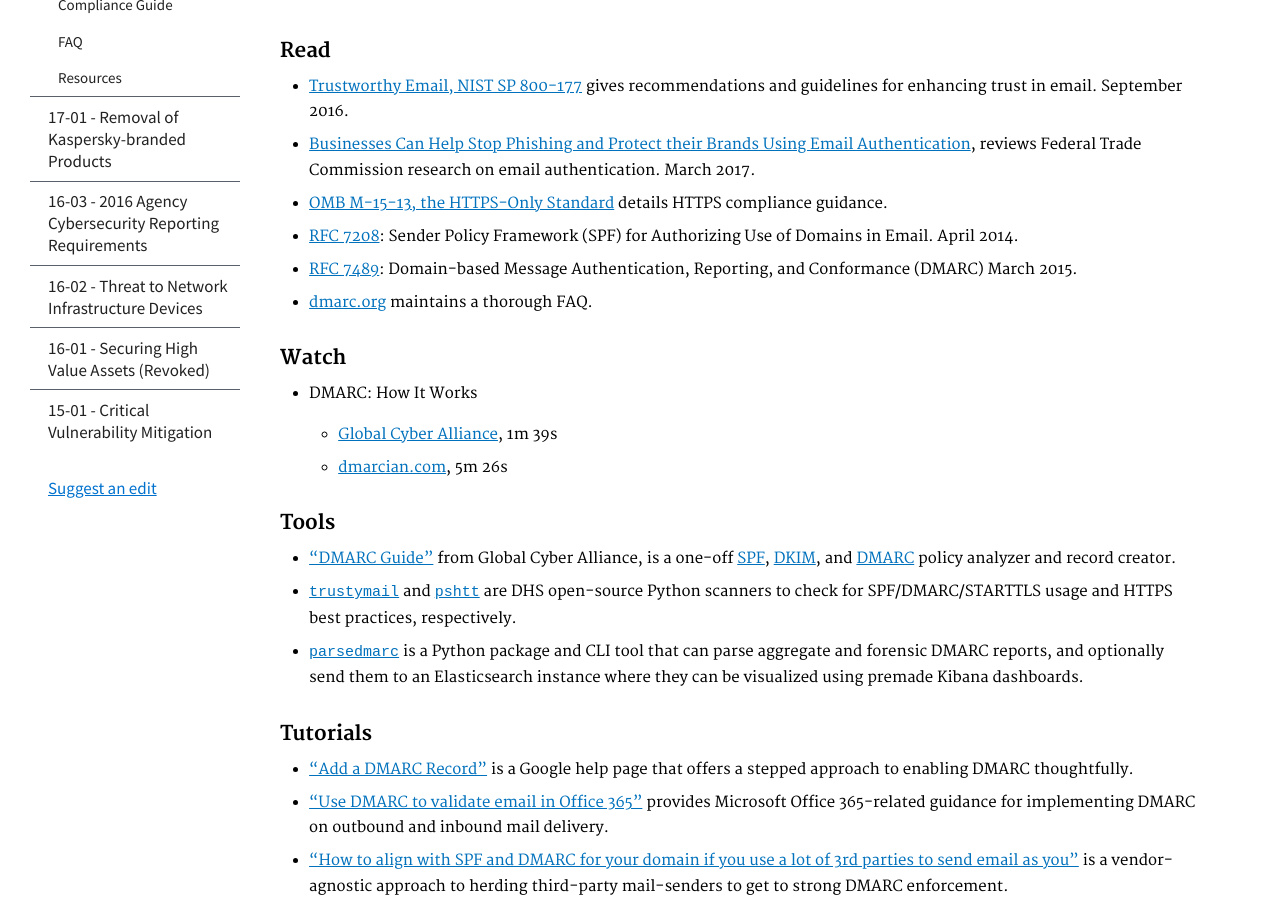
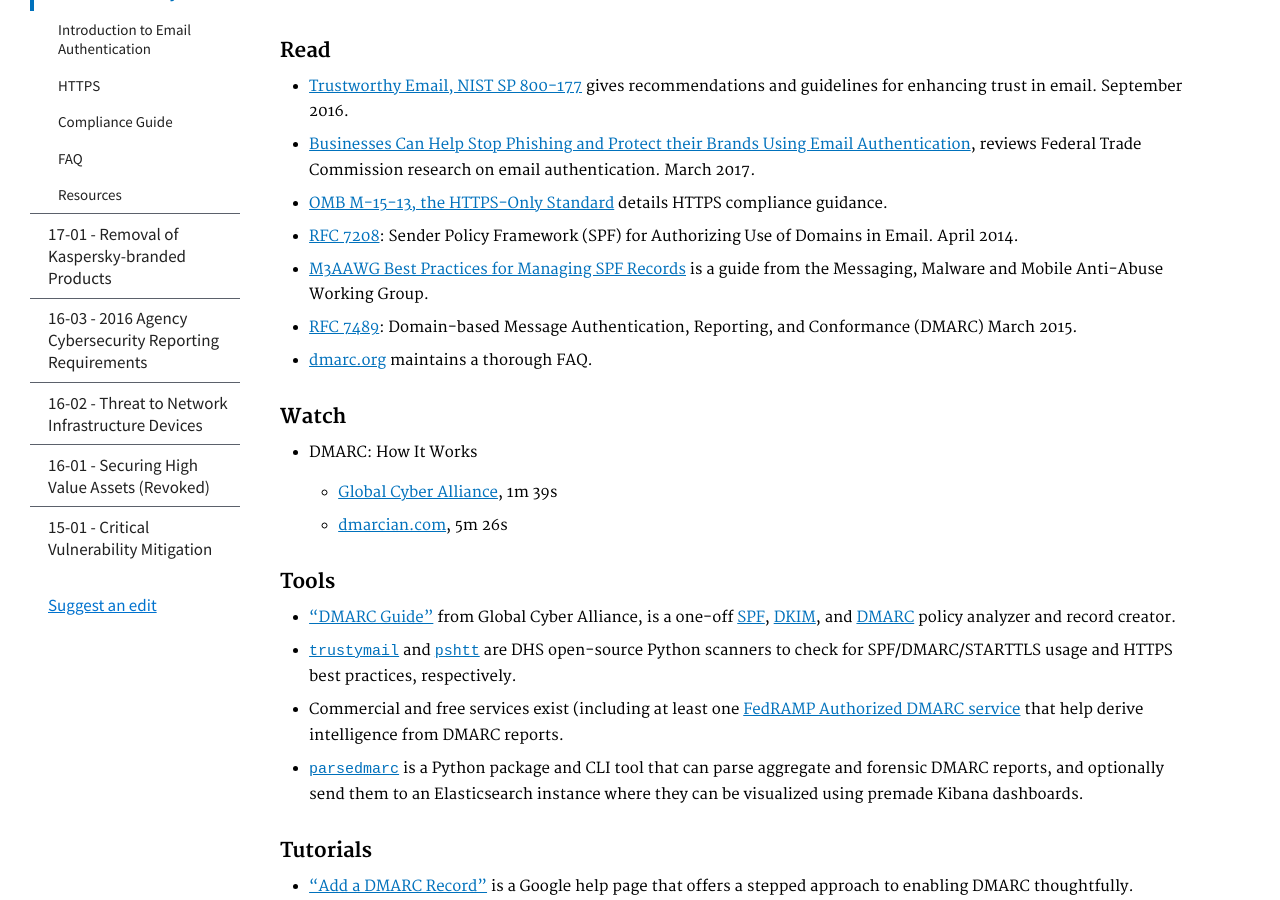
Before and after one commit to cisagov/cyber.dhs.gov, a Jekyll site: the page built from pages/18-01.md, in a window 1280 px wide and 900 px high, scrolled down 16042 px. Built offline with Jekyll 4.4.1, drawn with Linux system fonts in a browser that asks for light colours.

Commit message:
SPF and FedRAMP link

```diff
--- a/pages/18-01.md
+++ b/pages/18-01.md
@@ -539,6 +539,7 @@ BOD 18-01 requires federal agencies to set a DMARC policy of `p=reject`, which c
 * [Businesses Can Help Stop Phishing and Protect their Brands Using Email Authentication](https://www.ftc.gov/system/files/documents/reports/businesses-can-help-stop-phishing-protect-their-brands-using-email-authentication-ftc-staff/email_authentication_staff_perspective.pdf), reviews Federal Trade Commission research on email authentication. March 2017.
 * [OMB M-15-13, the HTTPS-Only Standard](https://https.cio.gov) details HTTPS compliance guidance.
 * [RFC 7208](https://tools.ietf.org/html/rfc7208): Sender Policy Framework (SPF) for Authorizing Use of Domains in Email. April 2014.
+* [M3AAWG Best Practices for Managing SPF Records](https://www.m3aawg.org/sites/default/files/m3aawg_managing-spf_records-2017-08.pdf) is a guide from the Messaging, Malware and Mobile Anti-Abuse Working Group.
 * [RFC 7489](https://tools.ietf.org/html/rfc7489): Domain-based Message Authentication, Reporting, and Conformance (DMARC) March 2015.
 * [dmarc.org](https://dmarc.org/wiki/FAQ) maintains a thorough FAQ.
 
@@ -550,6 +551,7 @@ BOD 18-01 requires federal agencies to set a DMARC policy of `p=reject`, which c
 ### Tools
 * ["DMARC Guide"](https://dmarcguide.globalcyberalliance.org/) from Global Cyber Alliance, is a one-off [SPF](https://dmarcguide.globalcyberalliance.org/#/spf), [DKIM](https://dmarcguide.globalcyberalliance.org/#/dkim), and [DMARC](https://dmarcguide.globalcyberalliance.org/#/dmarc) policy analyzer and record creator.
 * [`trustymail`](https://github.com/dhs-ncats/trustymail) and [`pshtt`](https://github.com/dhs-ncats/pshtt) are DHS open-source Python scanners to check for SPF/DMARC/STARTTLS usage and HTTPS best practices, respectively.
+* Commercial and free services exist (including at least one [FedRAMP Authorized DMARC service](https://marketplace.fedramp.gov/#/products?sort=impactLevel&productNameSearch=mail) that help derive intelligence from DMARC reports.
 * [`parsedmarc`](https://domainaware.github.io/parsedmarc/) is a Python package and CLI tool that can parse aggregate and forensic DMARC reports, and optionally send them to an Elasticsearch instance where they can be visualized using premade Kibana dashboards.
 
 ### Tutorials
```
